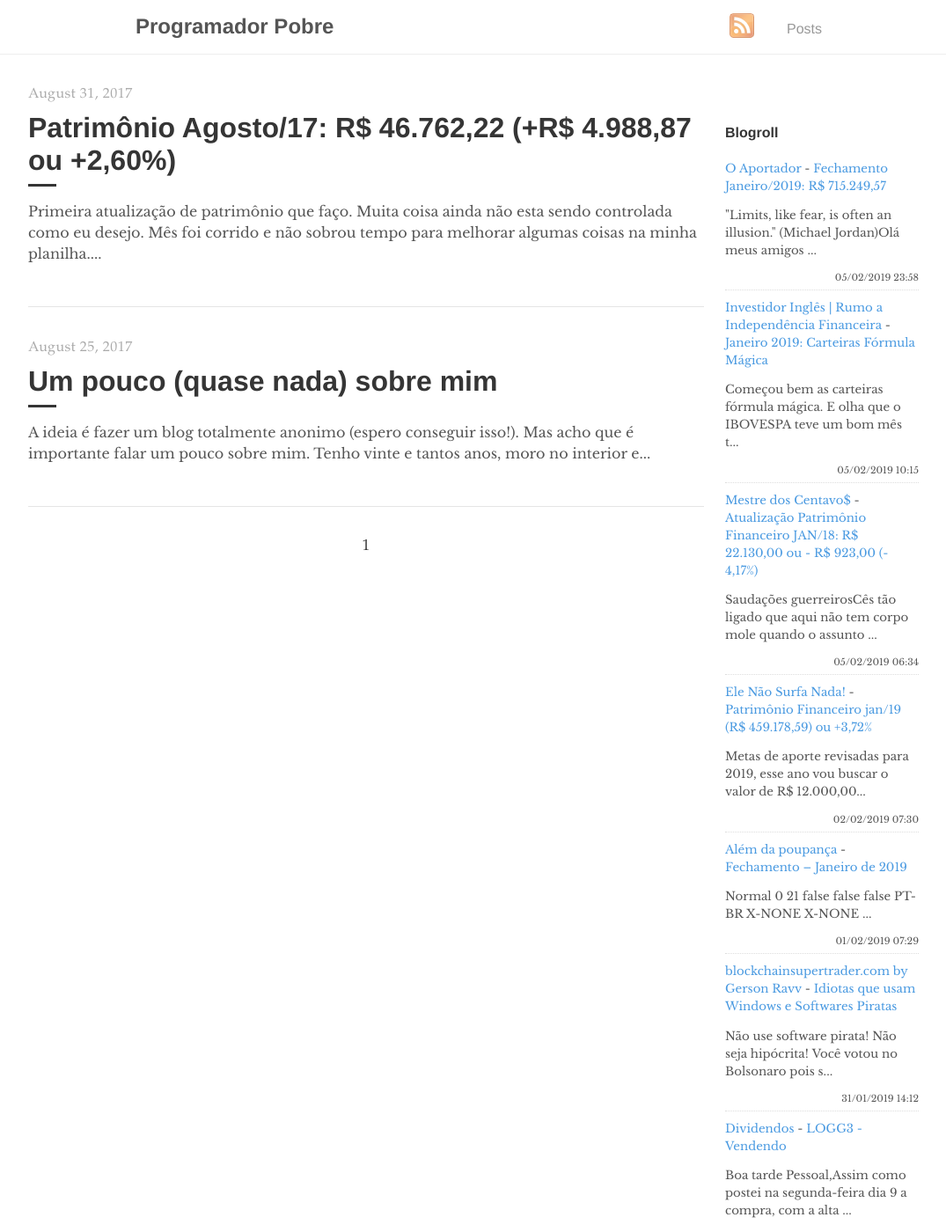
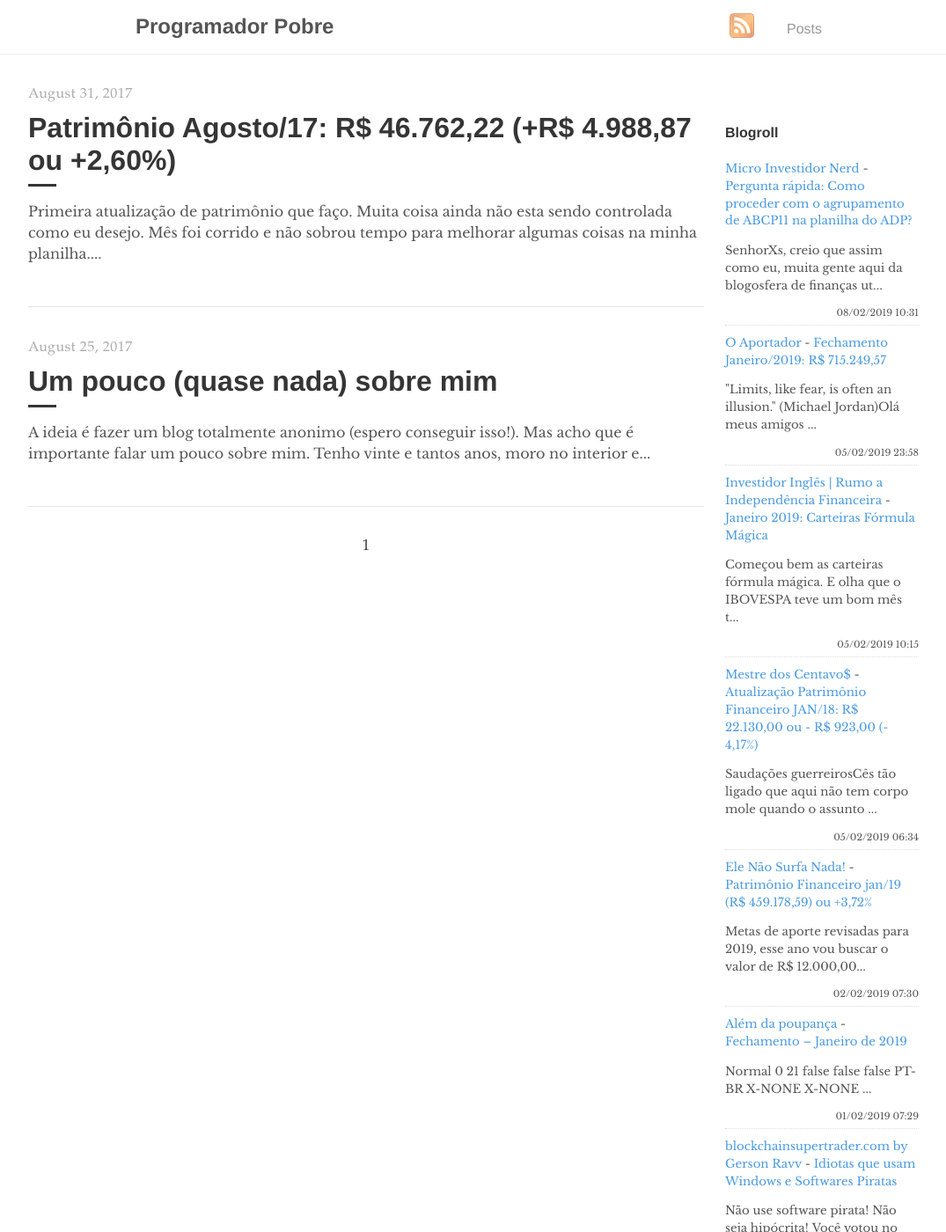
Before and after one commit to programadorpobre/programadorpobre.github.io, a Jekyll site: the page built from index.html, in a window 1280 px wide and 1400 px high. Shown: the whole window at 88% size, without its empty margins (96-1171 px from the left). Built offline with Jekyll 4.4.1, drawn with Linux system fonts in a browser that asks for light colours; the list of posts is cut into pages by our own code; comment, search, counter and statistics services are not loaded; some of the changed text lies outside the part shown.

Commit message:
[ci skip] travis #552

```diff
--- a/_includes/feed-entries.html
+++ b/_includes/feed-entries.html
@@ -1,3 +1,8 @@
+<div class="feed-entry">
+    <a class="feed-entry-site-name" href="https://microinvestidornerd.blogspot.com/">Micro Investidor Nerd</a> - <a class="feed-entry-title" href="https://microinvestidornerd.blogspot.com/2019/02/pergunta-rapida-como-proceder-com-o.html">Pergunta rápida: Como proceder com o agrupamento de ABCP11 na planilha do ADP?</a>
+    <p class="feed-entry-summary">SenhorXs, creio que assim como eu, muita gente aqui da blogosfera de finanças ut...</p>
+    <time datetime="2019-02-08T10:31:00.001-08:00">08/02/2019 10:31</time>
+</div>
 <div class="feed-entry">
     <a class="feed-entry-site-name" href="https://oaportadorfinanceiro.blogspot.com/">O Aportador</a> - <a class="feed-entry-title" href="https://oaportadorfinanceiro.blogspot.com/2019/02/fechamento-janeiro2019-r-71524957.html">Fechamento Janeiro/2019: R$ 715.249,57</a>
     <p class="feed-entry-summary">"Limits, like fear, is often an illusion."&nbsp;(Michael Jordan)Olá meus amigos ...</p>
@@ -34,11 +39,6 @@
     <time datetime="2019-01-11T13:46:00.001-08:00">11/01/2019 13:46</time>
 </div>
 <div class="feed-entry">
-    <a class="feed-entry-site-name" href="https://microinvestidornerd.blogspot.com/">Micro Investidor Nerd</a> - <a class="feed-entry-title" href="https://microinvestidornerd.blogspot.com/2018/12/houston-we-have-enzo.html">Houston, we have an Enzo...</a>
-    <p class="feed-entry-summary">Achou que 2018 já tinha acabado? Achou errado, otário!No dia 25 recebi um presen...</p>
-    <time datetime="2018-12-28T06:22:00.000-08:00">28/12/2018 06:22</time>
-</div>
-<div class="feed-entry">
     <a class="feed-entry-site-name" href="https://mestredosdividendos.blogspot.com/">Mestre dos Dividendos</a> - <a class="feed-entry-title" href="https://mestredosdividendos.blogspot.com/2018/07/minha-homenagem-ao-vdc.html">Minha homenagem ao VDC.</a>
     <p class="feed-entry-summary">&nbsp;Lá se vão três anos e meio de blog,&nbsp; apesar de já circundar blogs de ...</p>
     <time datetime="2018-07-22T20:26:00.001-07:00">22/07/2018 20:26</time>
```
